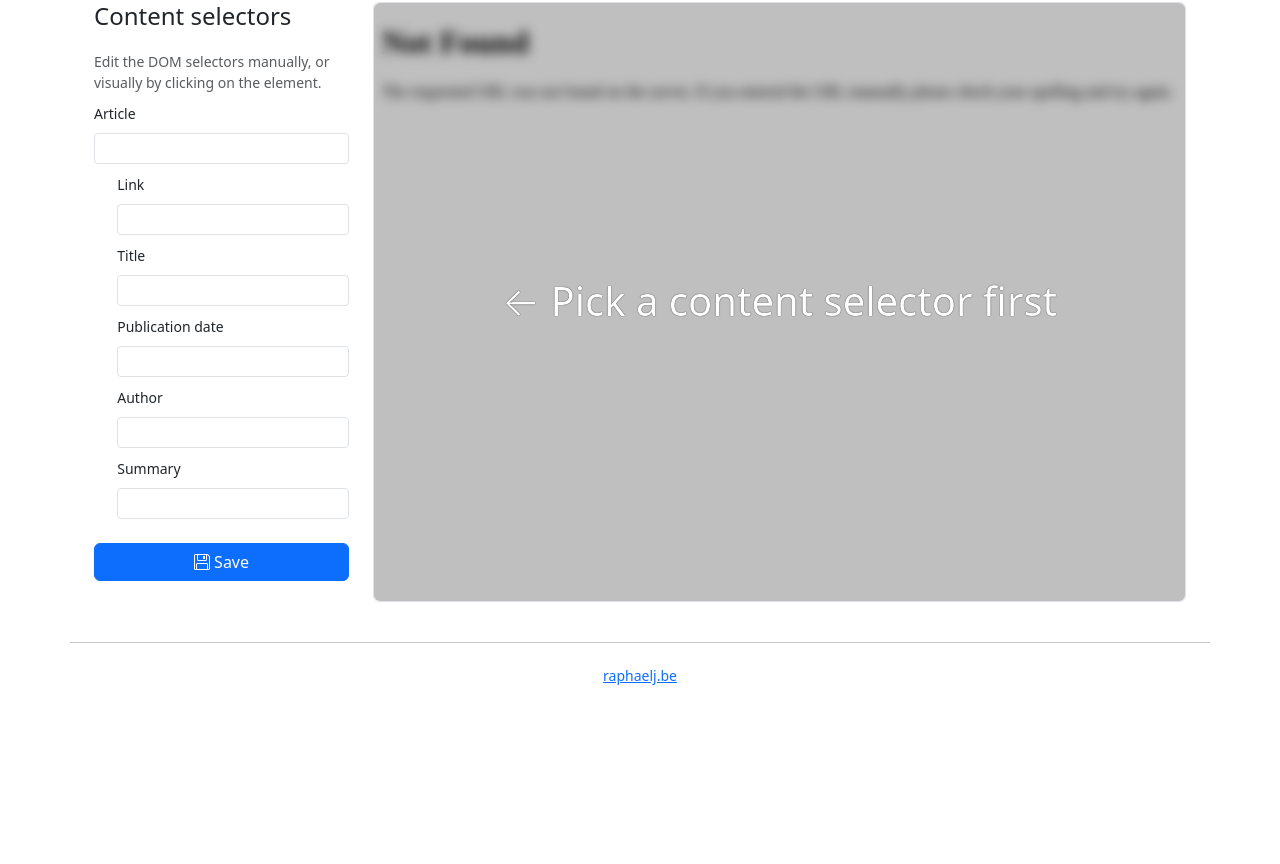
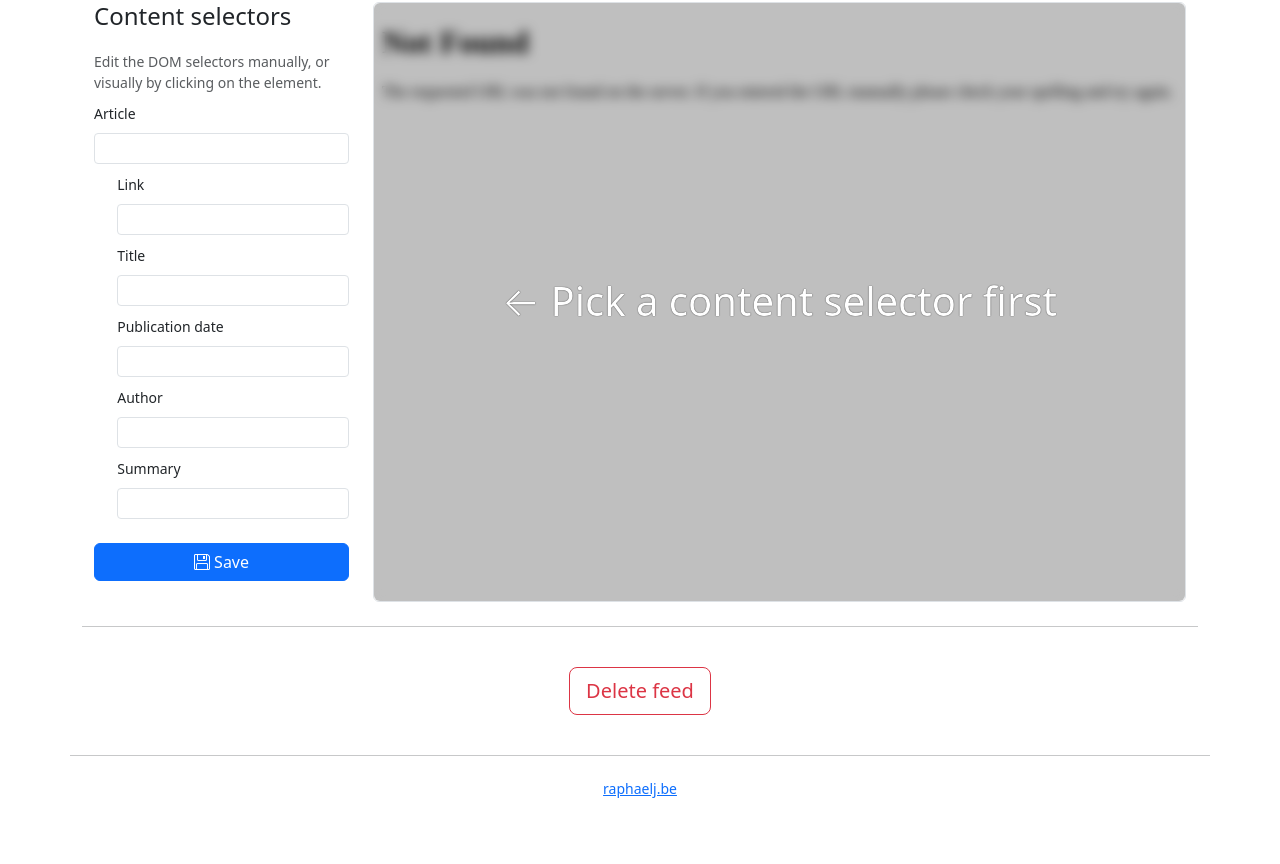
Before and after one commit to RaphaelJ/web2rss, a Flask app: template src/web2rss/templates/feed/settings.html in a window 1280 px wide. Shown: the part 469-1333 px from the top of the page. Before the commit the page ends 1154 px from the top, so only its background shows below. Run offline with Flask 3, Linux system fonts and the light colour scheme; the template is opened without the code that fills it, so the values that code supplies are empty; parts of the project's set-up code (start-up, migrations or seed data) failed here and were passed over; some libraries are stand-ins or nearby versions.

Commit message:
Allows feeds to get removed.

```diff
--- a/src/web2rss/templates/feed/settings.html
+++ b/src/web2rss/templates/feed/settings.html
@@ -67,5 +67,16 @@
             {% if feed.summary_selector %}summary="{{ feed.summary_selector }}"{% endif %}>
         </feed-selector-form>
     </div>
+
+    <hr>
+
+    <div class="col-12 text-center">
+        <a
+            href="{{ url_for('feed_delete', id=feed.id) }}"
+            class="btn btn-lg btn-outline-danger"
+            onclick="return confirm('Are you sure?')">
+            Delete feed
+        </a>
+    </div>
 </div>
 {% endblock %}
--- a/src/web2rss/views.py
+++ b/src/web2rss/views.py
@@ -85,6 +85,16 @@
     return render_template("feed/settings.html", feed=feed)
 
 
+@app.route("/feed/<int:id>/delete")
+def feed_delete(id: int):
+    with db.session.begin():
+        feed = db.session.query(Feed).get_or_404(id)
+        db.session.delete(feed)
+        db.session.commit()
+
+    return redirect(url_for("index"))
+
+
 @app.route("/feed/<int:id>/proxy/")
 @app.route("/feed/<int:id>/proxy/<path:path>")
 def feed_proxy(id: int, path: str = ""):
```
Also changed, not shown: README.md, 1 other file.
